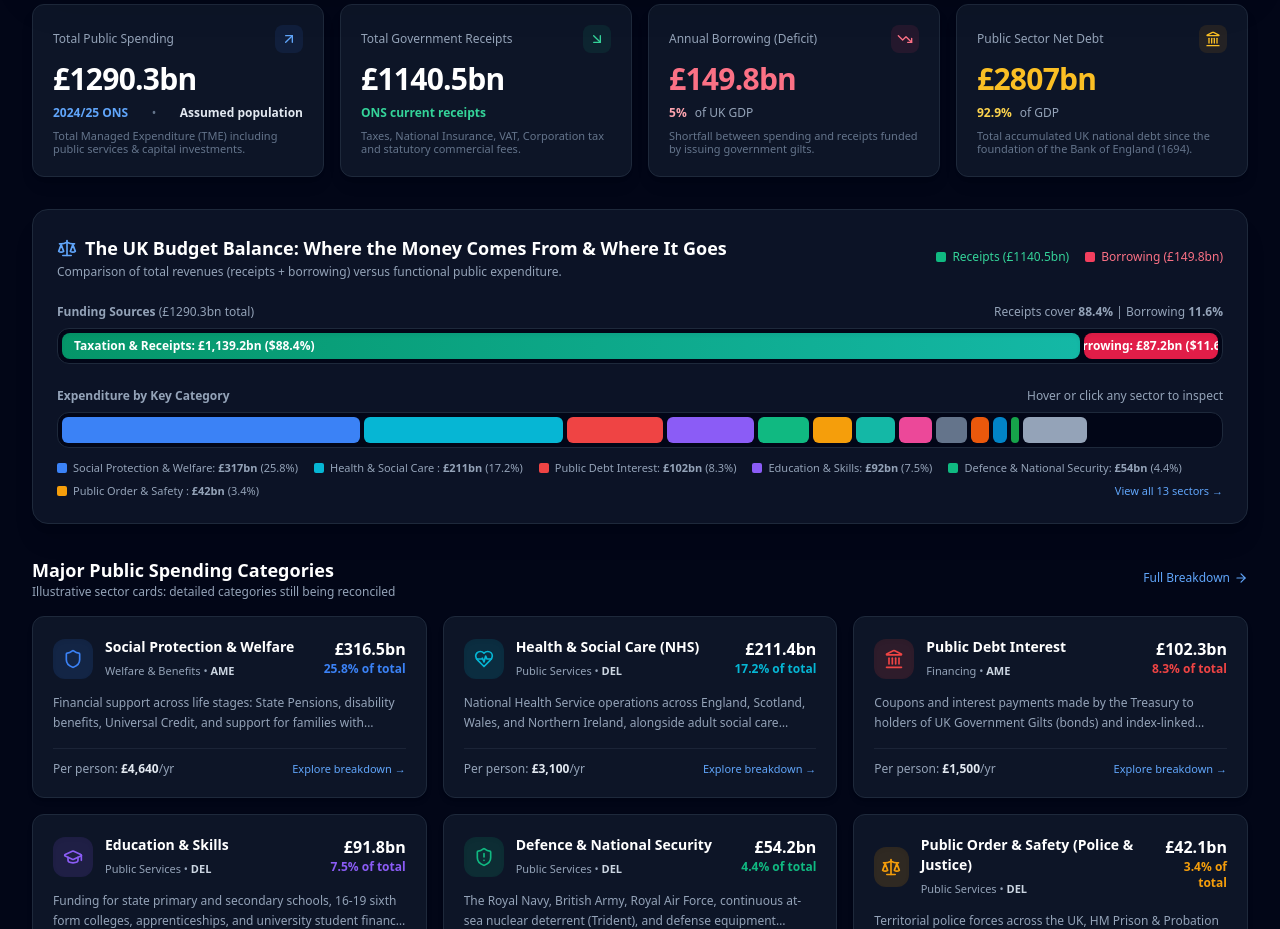
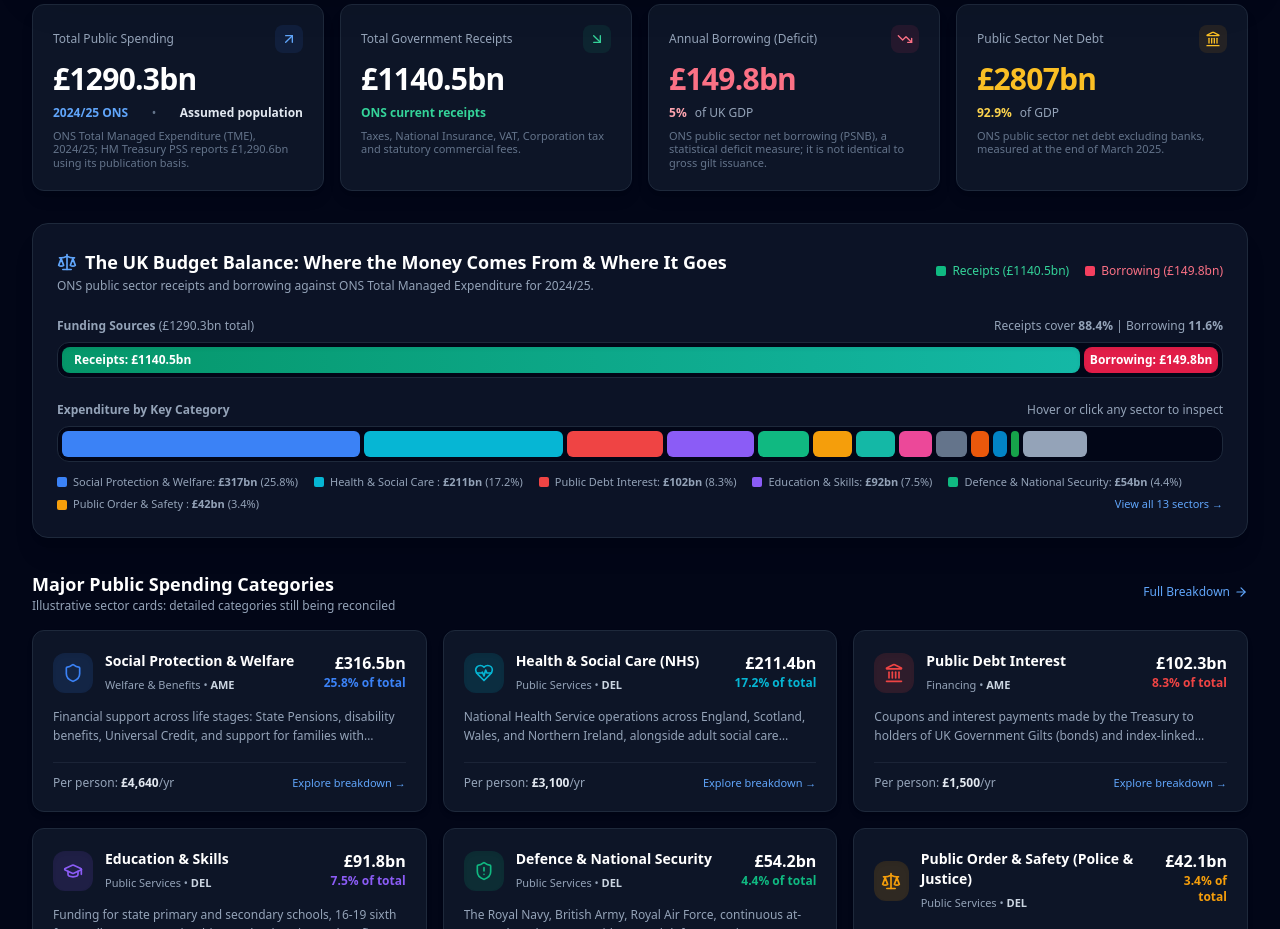
Before and after one commit to peterlewis-create/uk-budget, a React (Vite) app: page / in a window 1280 px wide. Shown: the part 1240-2169 px from the top of the page. Built offline with nearby package versions, Linux system fonts and the light colour scheme.

Commit message:
Remove stale hardcoded borrowing/receipts text and clarify official fiscal definitions

```diff
--- a/src/components/OverviewTab.tsx
+++ b/src/components/OverviewTab.tsx
@@ -95,7 +95,7 @@ export const OverviewTab: React.FC<OverviewTabProps> = ({ setActiveTab, onSelect
             <span><strong className="text-slate-200">Assumed population</strong></span>
           </div>
           <div className="mt-2 text-[11px] text-slate-500 leading-tight">
-            Total Managed Expenditure (TME) including public services & capital investments.
+            ONS Total Managed Expenditure (TME), 2024/25; HM Treasury PSS reports £1,290.6bn using its publication basis.
           </div>
         </div>
 
@@ -133,7 +133,7 @@ export const OverviewTab: React.FC<OverviewTabProps> = ({ setActiveTab, onSelect
             <span className="font-semibold text-rose-300">{UK_FISCAL_TOTALS.borrowingPercentGdp}%</span> of UK GDP
           </div>
           <div className="mt-2 text-[11px] text-slate-500 leading-tight">
-            Shortfall between spending and receipts funded by issuing government gilts.
+            ONS public sector net borrowing (PSNB), a statistical deficit measure; it is not identical to gross gilt issuance.
           </div>
         </div>
 
@@ -152,7 +152,7 @@ export const OverviewTab: React.FC<OverviewTabProps> = ({ setActiveTab, onSelect
             <span className="font-semibold text-amber-300">{UK_FISCAL_TOTALS.debtPercentGdp}%</span> of GDP
           </div>
           <div className="mt-2 text-[11px] text-slate-500 leading-tight">
-            Total accumulated UK national debt since the foundation of the Bank of England (1694).
+            ONS public sector net debt excluding banks, measured at the end of March 2025.
           </div>
         </div>
       </div>
@@ -166,7 +166,7 @@ export const OverviewTab: React.FC<OverviewTabProps> = ({ setActiveTab, onSelect
               The UK Budget Balance: Where the Money Comes From & Where It Goes
             </h3>
             <p className="text-xs text-slate-400 mt-0.5">
-              Comparison of total revenues (receipts + borrowing) versus functional public expenditure.
+              ONS public sector receipts and borrowing against ONS Total Managed Expenditure for 2024/25.
             </p>
           </div>
           <div className="flex items-center gap-4 text-xs font-medium">
@@ -191,14 +191,14 @@ export const OverviewTab: React.FC<OverviewTabProps> = ({ setActiveTab, onSelect
               className="h-full bg-gradient-to-r from-emerald-600 to-teal-500 rounded-lg flex items-center px-3 text-xs font-bold text-white shadow-inner truncate transition-all duration-300"
               title={`Taxation & Receipts: £${UK_FISCAL_TOTALS.totalReceipts}bn (${(UK_FISCAL_TOTALS.totalReceipts / UK_FISCAL_TOTALS.totalSpending * 100).toFixed(1)}%)`}
             >
-              Taxation & Receipts: £1,139.2bn (${(UK_FISCAL_TOTALS.totalReceipts / UK_FISCAL_TOTALS.totalSpending * 100).toFixed(1)}%)
+              Receipts: £{UK_FISCAL_TOTALS.totalReceipts.toFixed(1)}bn
             </div>
             <div
               style={{ width: `${(UK_FISCAL_TOTALS.netBorrowing / UK_FISCAL_TOTALS.totalSpending) * 100}%` }}
               className="h-full bg-rose-600 rounded-lg flex items-center justify-center px-2 text-xs font-bold text-white shadow-inner truncate transition-all duration-300"
               title={`Net Borrowing: £${UK_FISCAL_TOTALS.netBorrowing}bn (${(UK_FISCAL_TOTALS.netBorrowing / UK_FISCAL_TOTALS.totalSpending * 100).toFixed(1)}%)`}
             >
-              Borrowing: £87.2bn (${(UK_FISCAL_TOTALS.netBorrowing / UK_FISCAL_TOTALS.totalSpending * 100).toFixed(1)}%)
+              Borrowing: £{UK_FISCAL_TOTALS.netBorrowing.toFixed(1)}bn
             </div>
           </div>
         </div>
```
